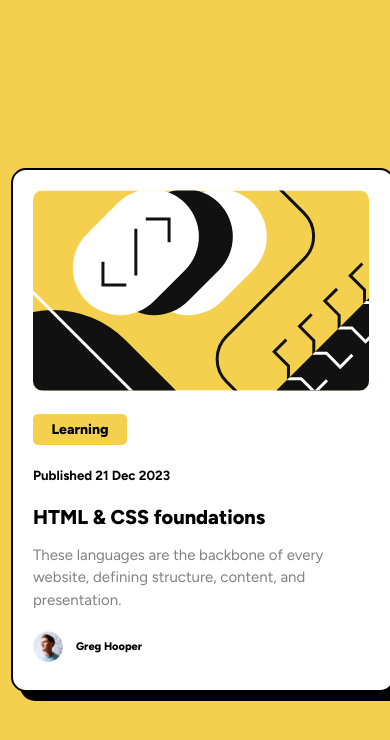
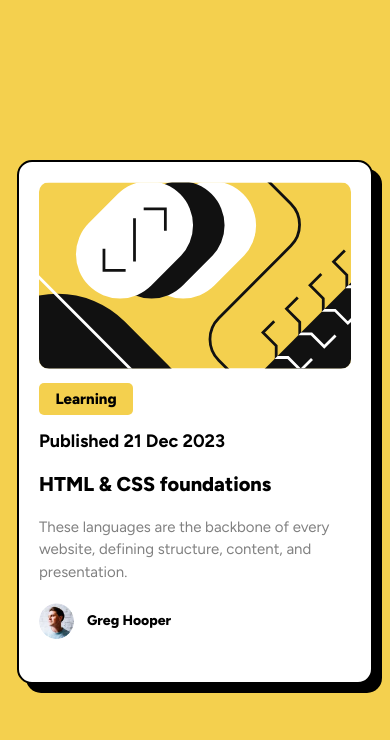
Before and after one commit to OfohJoshua/Blog-preview-card, a plain HTML site: page index.html in a window 390 px wide. Drawn offline with Linux system fonts and the light colour scheme.

Commit message:
enjoy your new changes

```diff
--- a/index.html
+++ b/index.html
@@ -1,24 +1,39 @@
 <!DOCTYPE html>
 <html lang="en">
   <head>
-  <meta charset="UTF-8">
-  <meta name="viewport" content="width=device-width, initial-scale=1.0">
-  <link rel="stylesheet" href="https://fonts.googleapis.com/css2?family=Figtree:wght@500;800&display=swap">
-  <link rel="stylesheet" href="style.css">
-  <link rel="icon" type="image/png" sizes="32x32" href="./assets/images/favicon-32x32.png">
+    <meta charset="UTF-8" />
+    <meta name="viewport" content="width=device-width, initial-scale=1.0" />
+    <link
+      rel="stylesheet"
+      href="https://fonts.googleapis.com/css2?family=Figtree:wght@500;800&display=swap"
+    />
+    <link rel="stylesheet" href="style.css" />
+    <link
+      rel="icon"
+      type="image/png"
+      sizes="32x32"
+      href="./assets/images/favicon-32x32.png"
+    />
     <title>Blog Preview Card</title>
   </head>
   <body>
-  <div class="container">
-    <img src="assets/images/illustration-article.svg" alt="Illustration">
-    <h4>Learning</h4>
-    <h5>Published 21 Dec 2023</h5>
-    <h1>HTML & CSS foundations</h1>
-    <p>These languages are the backbone of every website, defining structure, content, and presentation.</p>
-    <div class="image">
-      <img src="assets/images/image-avatar.webp" alt="Author Avatar">
+    <main class="container">
+      <img
+        id="container__bg"
+        src="assets/images/illustration-article.svg"
+        alt="Illustration"
+      />
+      <h1>Learning</h1>
+      <h2>Published 21 Dec 2023</h2>
+      <h3>HTML & CSS foundations</h3>
+      <p>
+        These languages are the backbone of every website, defining structure,
+        content, and presentation.
+      </p>
+      <section class="image">
+        <img src="assets/images/image-avatar.webp" alt="Author Avatar" />
         <span>Greg Hooper</span>
-    </div>
-  </div>
+      </section>
+    </main>
   </body>
 </html>
--- a/style.css
+++ b/style.css
@@ -1,4 +1,4 @@
-@import url('https://fonts.googleapis.com/css2?family=Figtree:ital,wght@0,300..900;1,300..900&display=swap');
+@import url("https://fonts.googleapis.com/css2?family=Figtree:ital,wght@0,300..900;1,300..900&display=swap");
 
 .attribution {
   font-size: 11px;
@@ -7,16 +7,24 @@
 .attribution a {
   color: hsl(228, 45%, 44%);
 }
+
 body {
-    font-family: 'Figtree', sans-serif;
+  margin: 0;
+  padding: 0;
+  font-family: "Figtree", sans-serif;
   width: 100%;
-    height: 100vh;
+  min-height: 100vh;
   display: flex;
   flex-direction: column;
   align-items: center;
   justify-content: center;
   background-color: hsl(47, 88%, 63%);
 }
+
+#container__bg {
+  width: 100%;
+}
+
 .container {
   width: 340px;
   height: 480px;
@@ -28,12 +36,16 @@
   text-align: flex-start;
   max-width: 600px;
   margin: 0 auto;
+  transition: 0.3s;
 }
-  .container img{
+.container:hover {
+  box-shadow: 13px 15px;
+}
+.container img {
   border-radius: 10px;
 }
-  .container h4{
-    font-size: 14px;
+.container h1 {
+  font-size: 15px;
   font-weight: 800;
   width: 80px;
   padding: 7px;
@@ -41,13 +53,13 @@
   text-align: center;
   background-color: hsl(47, 88%, 63%);
 }
- .container h1{
+.container h3 {
   font-size: 20px;
   font-weight: 800;
 }
- .container h1:hover{
+.container h3:hover {
   cursor: pointer;
-  color:  hsl(47, 88%, 63%);
+  color: hsl(47, 88%, 63%);
 }
 
 .image {
@@ -56,27 +68,29 @@
   justify-content: flex-start;
   margin-top: 20px;
 }
- .container p{
+.container p {
   font-size: 15px;
   line-height: 1.5;
   color: gray;
 }
 
 .image img {
-   width: 30px;
+  width: 35px;
   border-radius: 50%;
   margin-right: 12px;
 }
 
 .image span {
   margin-left: 1px;
-    font-size: 11px;
+  font-size: 14px;
   font-weight: 800;
 }
 
-  @media (max-width:375px) {
-    body{
-        padding-right: 25px;
+h2 {
+  font-size: 18px;
 }
-
+@media (max-width: 470px) {
+  .container {
+    width: 80%;
   }
+}
```
Lines whose indentation alone changed are shown as unchanged.
